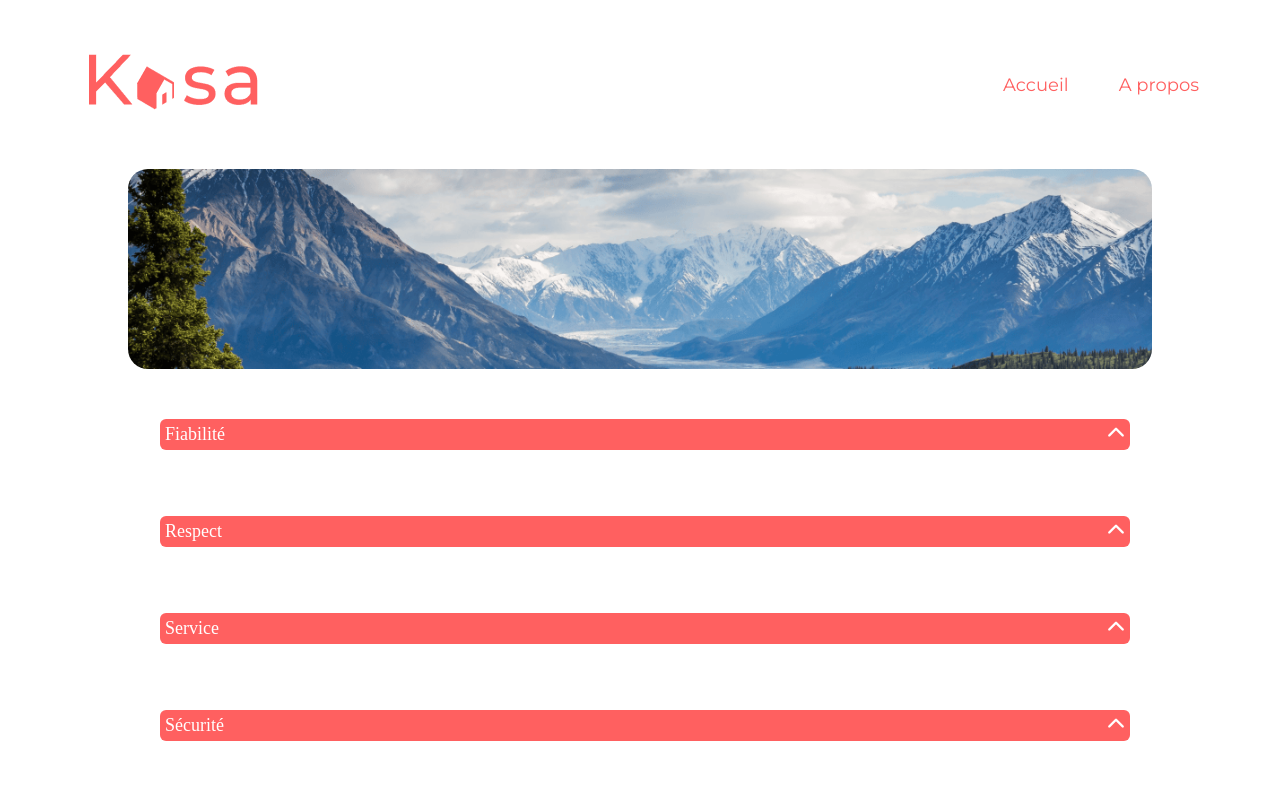
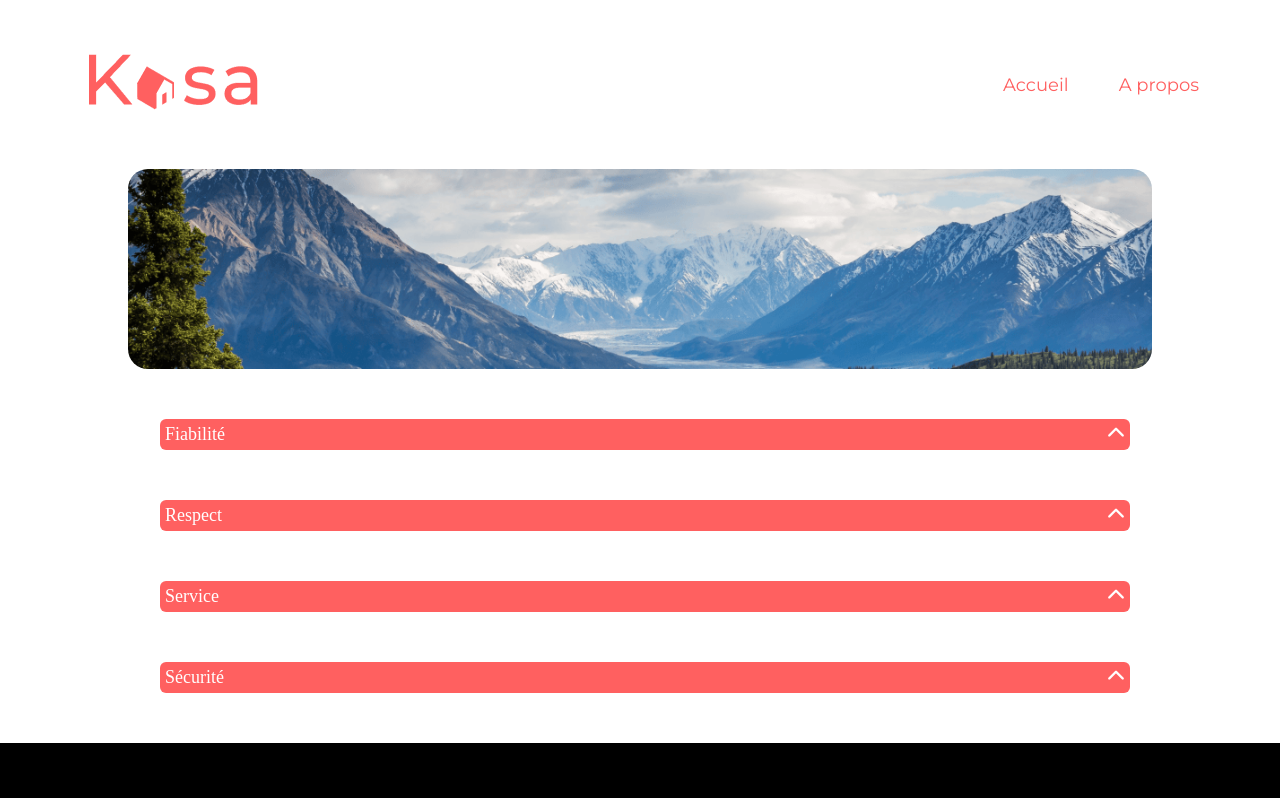
Before and after one commit to HOUBOUS/kasa-project8, a React (Create React App) app in the folder kasa-project8/: page /about in a window 1280 px wide. Shown: the top 798 px of the page. Built offline with nearby package versions, Linux system fonts and the light colour scheme; a web font is replaced by a local one.

Commit message:
Modifier le collapse dans les deux composants Accomodation et About

```diff
--- a/kasa-project8/src/components/Banner.jsx
+++ b/kasa-project8/src/components/Banner.jsx
@@ -5,7 +5,7 @@ function Banner() {
     return (
         <div className="banner">
 
-            <h2>Chez vous, partout et ailleurs</h2>
+            <h2 className="banner_text">Chez vous, partout et ailleurs</h2>
         </div>
     )
 }
--- a/kasa-project8/src/components/Collapse.jsx
+++ b/kasa-project8/src/components/Collapse.jsx
@@ -1,48 +1,42 @@
-import React from 'react'
-import { useState } from 'react'
-import '../styles/Collapse.css'
+import React from "react";
+// import { useState } from "react";
+import "../styles/Collapse.css";
 
+function Collapse({ title, content, isOpen, onToggle }) {
+  // const [displayCollapse, setDisplayCollapse] = useState(false); //Je defini un state qui prend la valeur  initiale false//
 
+  const toggleCollapse = () => {
+    onToggle(!isOpen);
+  };
+  console.log(content);
 
-function Collapse({title, content}) {
+  return (
+    <div
+      className="collapse_element"
 
-    const [displayCollapse, setDisplayCollapse] = useState(false); //Je defini un state qui prend la valeur  initiale false//
-    const openCollapse = () => {
+    >
+      <h3 className="collapse_title" onClick={toggleCollapse}>
+        {title}
 
-      setDisplayCollapse (!displayCollapse)
-
-    }
-
-    return (
-    <div className='collapse_element' onClick={openCollapse}>
-        <h3 className='collapse_title'  >
-
-          {title}
-
-          <span >
-             {displayCollapse ?
-                ( <i className="fa-solid fa-chevron-down"></i>)
-                : (
-                 <i className="fa-solid fa-chevron-up"></i>
-                 )
-              }
-          </span>
-
-        </h3>
-    <div className={displayCollapse? 'collapse_content' : 'collapse_content_hidden'}>
-        {Array.isArray(content) ? (
-        content.map((item, index) => <p key={index}>{item}</p>)
-
-        ) : ( <p>{content}</p>
-
-        )}
-
-
+        <span>
+          {isOpen ? (
+            <i className="fa-solid fa-chevron-down"></i>
+          ) : (
+            <i className="fa-solid fa-chevron-up"></i>
+          )}
+        </span>
+      </h3>
+      {isOpen && (
+        <div  className="collapse_content">
+          {Array.isArray(content) ? (
+            content.map((item, index) => <li key={index}>{item}</li>)
+          ) : (
+            <p>{content}</p>
+          )}
+        </div>
+      )}
     </div>
-
-   </div>
-
-  )
+  );
 }
 
-export default Collapse
+export default Collapse;
--- a/kasa-project8/src/pages/About/index.jsx
+++ b/kasa-project8/src/pages/About/index.jsx
@@ -1,38 +1,53 @@
-import React from 'react'
-import Navbar from '../../components/Navbar'
-import '../../styles/About.css'
-import Footer from '../../components/Footer'
-import Collapse from '../../components/Collapse'
-import aboutDatas from '../../datas/aboutDatas'
+import React from "react";
+import Navbar from "../../components/Navbar";
+import "../../styles/About.css";
+import Footer from "../../components/Footer";
+import Collapse from "../../components/Collapse";
+import aboutDatas from "../../datas/aboutDatas";
+import { useState } from "react";
 
 function About() {
+  const [isOpen, setIsOpen] = useState([]);
+  const [height, setHeight] = useState([]);
+  const handleToggle = (index) => {
+    const updatedIsOpen = [...isOpen];
+    updatedIsOpen[index] = !updatedIsOpen[index];
+    const upDateHeight = [...height];
+
+    setIsOpen(updatedIsOpen);
+    if (isOpen[index]) {
+      upDateHeight[index] = "150";
+
+    }else { upDateHeight[index]=0}
+
+    setHeight(upDateHeight)
+
+    console.log(isOpen)
+
+  };
+
   return (
     <div>
-        <Navbar />
-        <div className='about_cover_img'>
-
-        </div>
-        <main className='about_details'>
-          {aboutDatas.map (aboutdata => {
-
-             return(
-                 <div key={aboutdata.id} className='about_collapse'>
-                  <Collapse   title={aboutdata.title} content={aboutdata.content}/>
-                 </div>
-
-             )
-
-          }
-
-
-            )}
-
-        </main>
-        <Footer/>
-
-
+      <Navbar />
+      <div className="about_cover_img"></div>
+      <main className="about_details">
+        {aboutDatas.map((aboutdata, index) => {
+          return (
+            <div key={aboutdata.id} className="about_collapse">
+              <Collapse
+                title={aboutdata.title}
+                content={aboutdata.content}
+                isOpen={isOpen[index]}
+                height={height[index]}
+                onToggle={() => handleToggle(index)}
+              />
+            </div>
+          );
+        })}
+      </main>
+      <Footer />
     </div>
-  )
+  );
 }
 
-export default About
+export default About;
--- a/kasa-project8/src/pages/Accomodation/index.jsx
+++ b/kasa-project8/src/pages/Accomodation/index.jsx
@@ -1,114 +1,127 @@
-import React, { useEffect, useState } from 'react'
-import '../../styles/Accomodation.css'
-import Navbar from '../../components/Navbar'
-import Collapse from '../../components/Collapse'
-import AccomodationSlider from '../../components/AccomodationSlider'
-import { useParams } from 'react-router-dom'
-import datas from '../../datas/datas'
-import redStar from '../../assets/redStar.png'
-import greyStar from '../../assets/greyStar.png'
-import Footer from '../../components/Footer'
+import React, {useState } from "react";
+import "../../styles/Accomodation.css";
+import Navbar from "../../components/Navbar";
+import Collapse from "../../components/Collapse";
+import AccomodationSlider from "../../components/AccomodationSlider";
+import { useParams } from "react-router-dom";
+import datas from "../../datas/datas";
+import redStar from "../../assets/redStar.png";
+import greyStar from "../../assets/greyStar.png";
+import Footer from "../../components/Footer";
 
 // import AccomodationSlider from '../../components/AccomodationSlider'
 
+function Accomodation() {
+  const [isOpen, setIsOpen] = useState([]);
+  const [height, setHeight] = useState([]);
 
-function Accomodation() {
+  const handleToggle = (index) => {
+    const updatedIsOpen = [...isOpen];
+    updatedIsOpen[index] = !updatedIsOpen[index];
+    const upDateHeight = [...height];
 
-   const[selectedAccomodation, setSelectedAccomodation] = useState([]);
+    setIsOpen(updatedIsOpen);
+    if (isOpen[index]) {
+      upDateHeight[index] = "230";
+    } else {
+      upDateHeight[index] = 0;
+    }
 
-   const idAccomodation = useParams ("id").id
+    setHeight(upDateHeight);
 
-   const datasSelectedAccomodation = datas.find(datas => datas.id === idAccomodation)
+    console.log(isOpen);
+  };
+
+  const idAccomodation = useParams("id").id;
+
+  console.log(idAccomodation);
 
 
-   useEffect(() =>{
-      const datasSelectedAccomodation = datas.find(datas => datas.id === idAccomodation)
+    const selectedAccomodation = datas.find(
+      (datas) => datas.id === idAccomodation
+    );
 
-     setSelectedAccomodation(datasSelectedAccomodation.pictures)
-   }, [idAccomodation])
-
-   console.log("selectedAccomodation", selectedAccomodation)
-
-   const owner = datasSelectedAccomodation.host.name.split(' ')
-   const rating = datasSelectedAccomodation.rating
-   const description = datasSelectedAccomodation.description
-   const equipements = datasSelectedAccomodation.equipments
-
-
-  return  (
-<div>
-
-
-    <Navbar />
-
-    <div className='accomodation_page'>
-
-      <AccomodationSlider pictures={datasSelectedAccomodation.pictures}
-      numberPhotos={datasSelectedAccomodation.pictures.length}/>
+    console.log(selectedAccomodation);
 
 
 
-      <section className='accomodation_header'>
-         <div className='accomodation_title'>
-               <h1>{datasSelectedAccomodation.title} </h1>
-               <h2>{datasSelectedAccomodation.location}</h2>
-               <span className='accomodation_tag'>
-                  {datasSelectedAccomodation.tags.map((tag, index) => {
+  return (
+    <div>
+      <Navbar />
 
-                     return (
+      <div className="accomodation_page">
+        <AccomodationSlider
+          pictures={selectedAccomodation.pictures}
+          numberPhotos={selectedAccomodation.pictures.length}
+        />
 
-                        <button key={index}>{tag}</button>
-
-
-                     )
+        <section className="accomodation_header">
+          <div className="accomodation_title">
+            <h1>{selectedAccomodation.title} </h1>
+            <h2>{selectedAccomodation.location}</h2>
+            <span className="accomodation_tag">
+              {selectedAccomodation.tags.map((tag, index) => {
+                return <button key={index}>{tag}</button>;
               })}
-
             </span>
-
           </div>
-         <div className='accomodation_host'>
-            <div className='accomodation_host_elements'>
-             <span className='accomodation_host_badge'>
-               <div className='accomodation_text'>
-                   <h3 >{owner?.[0]} </h3>
-                   <h3>{owner?.[1]}</h3>
+          <div className="accomodation_host">
+            <div className="accomodation_host_elements">
+              <span className="accomodation_host_badge">
+                <div className="accomodation_text">
+                  <h3>{selectedAccomodation.host.name.split(' ')[0]} </h3>
+                  <h3>{selectedAccomodation.host.name.split(' ')[1]}</h3>
                 </div>
-                <div className='accomodation_badge'>
-                  <img src={datasSelectedAccomodation.host.picture} alt="hostPicture" />
-
+                <div className="accomodation_badge">
+                  <img
+                    src={selectedAccomodation.host.picture}
+                    alt="hostPicture"
+                  />
                 </div>
               </span>
-             <div className='accomodation_rate'>
+              <div className="accomodation_rate">
                 {[...Array(5)].map((star, index) => {
-                  const ratingValue = index + 1
-                  return(
-                     <img key={index} src={ratingValue <= rating ? redStar : greyStar} alt=" number of stars" />
-                  )
+                  const ratingValue = index + 1;
+                  return (
+                    <img
+                      key={index}
+                      src={ratingValue <= selectedAccomodation.rating ? redStar : greyStar}
+                      alt=" number of stars"
+                    />
+                  );
                 })}
-
               </div>
             </div>
           </div>
-
         </section>
 
-      <section className='appartment_description_banner'>
 
-         <span className='collapse_element_description'>
-              <Collapse title="Description" content={description} />
+          <section className="appartment_description_banner">
+            <span className="collapse_element_description">
+              <Collapse
+                title="Description"
+                height={height[0]}
+                content={selectedAccomodation.description}
+                isOpen={isOpen[0]}
+                onToggle={() => handleToggle(0)}
+              />
             </span>
-         <span className='collapse_element_equipements'>
-              <Collapse title="Équipements" content={equipements} />
+            <span className="collapse_element_equipements">
+              <Collapse
+                title="Équipements"
+                height={height[1]}
+                content={selectedAccomodation.equipments}
+                isOpen={isOpen[1]}
+                onToggle={() => handleToggle(1)}
+              />
             </span>
+          </section>
 
-
-      </section>
       </div>
 
       <Footer />
-
     </div>
-  )
+  );
 }
 
-export default Accomodation
+export default Accomodation;
--- a/kasa-project8/src/styles/About.css
+++ b/kasa-project8/src/styles/About.css
@@ -33,7 +33,7 @@
 
 
     .about_collapse{
-    margin: -33px 5px;
+    margin: -25px 5px;
 
    }
 
@@ -45,11 +45,13 @@
    .collapse_element{
 
     max-width: 98%;
+    margin: auto;
 
  }
  .collapse_title{
 
     max-width: 98%;
+    padding: 7px;
 
  }
 
--- a/kasa-project8/src/styles/Home.css
+++ b/kasa-project8/src/styles/Home.css
@@ -4,11 +4,11 @@ body {
   border-color: brown;
    -webkit-font-smoothing: antialiased;
   -moz-osx-font-smoothing: grayscale;
-  font-family: Montserrat, sans-serif;
+  font-family: "Montserrat", sans-serif;
 }
 
 code {
-  font-family: source-code-pro, Menlo, Monaco, Consolas, 'Courier New',
-    monospace;
-    font-family: Montserrat, sans-serif;
+  /* font-family: source-code-pro, Menlo, Monaco, Consolas, 'Courier New',
+    monospace; */
+    font-family: "Montserrat", sans-serif;
 }
```
Also changed, not shown: kasa-project8/src/styles/Accomodation.css (+6 -4 lines), kasa-project8/src/styles/Banner.css (+18 -4 lines), kasa-project8/src/styles/Collapse.css (+7 -7 lines). Lines whose indentation alone changed are shown as unchanged.
